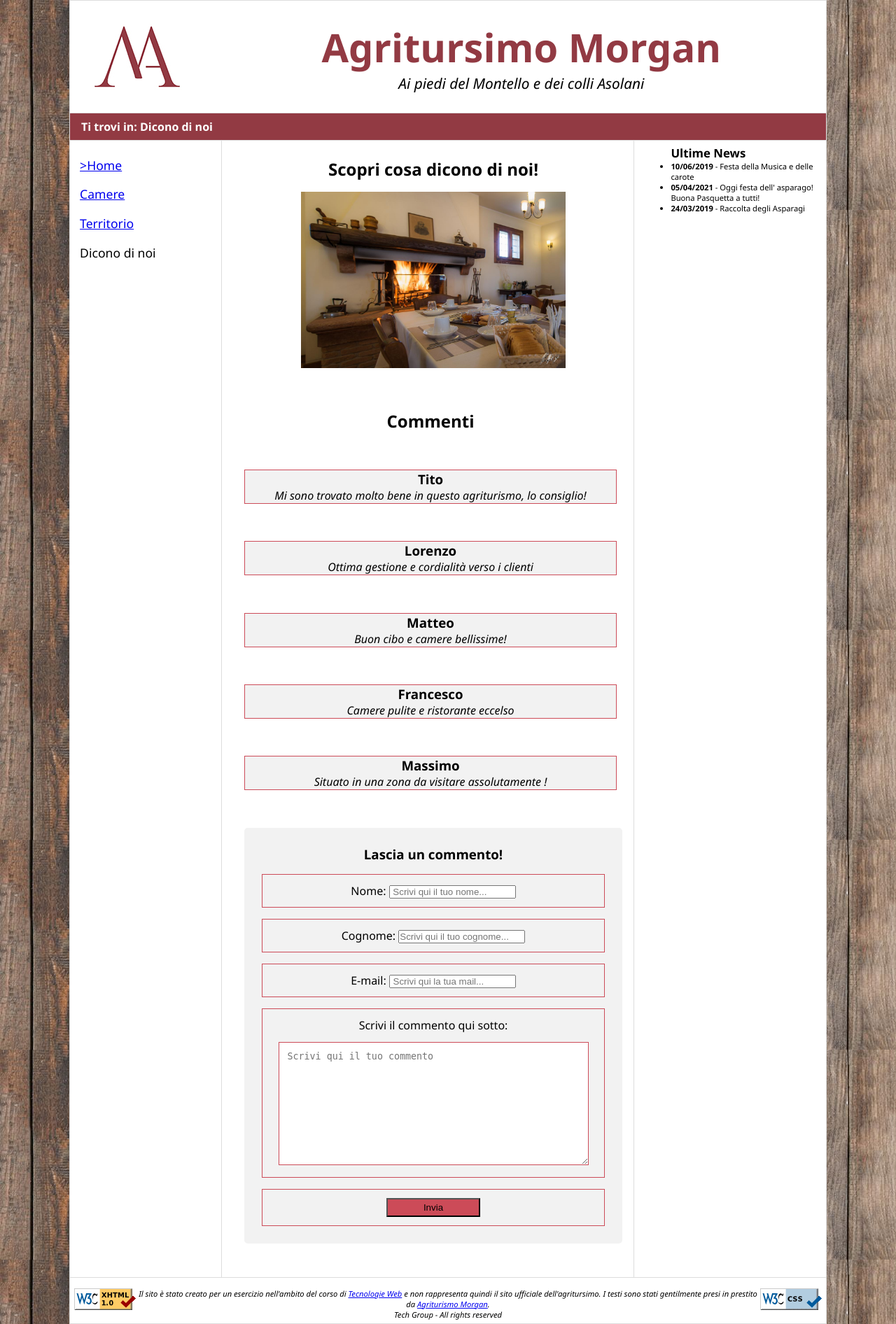
After one commit to inspektral/agriturimso_tecweb_proj, a PHP site: page /diconodinoi.html in a window 1280 px wide. The commit adds this page. Shown: the whole page at 70% size. Run offline with PHP 8.4, Linux system fonts and the light colour scheme.

Commit message:
sezione dicono di noi aggiunta

```diff
--- /dev/null
+++ b/diconodinoi.html
@@ -0,0 +1,149 @@
+<!DOCTYPE html PUBLIC "-//W3C//DTD XHTML 1.0 Strict//EN" "http://www.w3.org/TR/xhtml1/DTD/xhtml1-strict.dtd">
+<html xmlns="http://www.w3.org/1999/xhtml" xml:lang="it" lang="it">
+
+<head>
+	<meta http-equiv="Content-Type" content="text/html; charset=utf-8" />
+
+	<title>Agriturismo Morgan</title>
+
+	<meta name="title" content="Agriturismo Morgan" />
+	<meta name="description" content="Agriturismo situato nei pressi di Montebelluna (TV), che offre camere e colazione" />
+	<meta name="keywords" content="Agriturismo, Bed and Breakfast, Camere da letto, Montebelluna" />
+
+	<meta name="author" content="Matteo, Massimo, Tito, Lorenzo" />
+	<meta name="language" content="italian it" />
+
+	<link rel="stylesheet" type="text/css" href="style/style_lavoro.css" media="screen"/>
+
+	<link rel="stylesheet" type="text/css" href="style/small_lavoro.css" media="handheld, screen and (max-width: 640px), only screen and (max-device-width: 640px)"/>
+
+	<link rel="stylesheet" type="text/css" href="style/printLavoro.css" media="print" />
+
+</head>
+<body>
+    <div id="header">
+		<ul class="aiutiNascosti" >
+			<li><a href="#menu">Vai al menu</a></li>
+			<li><a href="#contentHomePage">Vai al contenuto</a></li>
+			<li><a href="#ultimeNews">Vai alle ultime news</a></li>
+		</ul>
+		<img id="logo" src="images/bbtlogo.png" alt="Logo dell'agriturismo" />
+		<h1>Agritursimo Morgan</h1>
+		<h2>Ai piedi del Montello e dei colli Asolani</h2>
+	</div>
+
+    <div id="breadcumb">
+		<p>Ti trovi in: Dicono di noi</span></p>
+	</div>
+
+    <div id="menu">
+		<ul>
+			<li><a href="index.html ">>Home</a></li>
+			<li><a href="camere.html">Camere</a></li>
+			<li><a href="territorio.html">Territorio</a></li>
+			<li id="currentLink"> Dicono di noi</li>
+		</ul>
+	</div>
+
+    <div id="rightSideBar">
+		<div id="ultimeNews">
+			<h2>Ultime News</h2>
+			<ul>
+				<li><strong>10/06/2019</strong> - Festa della Musica e delle carote</li>
+				<li><strong>05/04/2021</strong> - Oggi festa dell' asparago! <br/>Buona Pasquetta a tutti!</li>
+				<li><strong>24/03/2019</strong> - Raccolta degli Asparagi</li>
+			</ul>
+		</div>
+		<div id="socialCorner">
+			<!--<h1 xml:lang="en">Social Corner</h1>-->
+		</div>
+	</div>
+
+
+    <div id="contentHomePage" class="contenutoGenerale">
+		<h2 class="center">Scopri cosa dicono di noi!</h2>
+
+        <div id="imgCommenti">
+
+            <img src="images/tavola.jpg" class="imgCommenti" alt="tavola apparecchiata di fronte al camino all'interno dell'agriturismo">
+
+        </div>
+
+        <div id="sezionecommenti" class="comments">
+            <h2>Commenti</h2>
+            <section id="casellacommento">
+                <h3> Tito </h3>
+                <cite> Mi sono trovato molto bene in questo agriturismo, lo consiglio!</cite>
+            </section>
+
+            <section id="casellacommento">
+                <h3> Lorenzo </h3>
+                <cite> Ottima gestione e cordialità verso i clienti</cite>
+            </section>
+
+            <section id="casellacommento">
+                <h3> Matteo </h3>
+                <cite> Buon cibo e camere bellissime!</cite>
+            </section>
+
+            <section id="casellacommento">
+                <h3> Francesco </h3>
+                <cite> Camere pulite e ristorante eccelso</cite>
+            </section>
+
+            <section id="casellacommento">
+                <h3> Massimo </h3>
+                <cite> Situato in una zona da visitare assolutamente    !</cite>
+            </section>
+
+
+
+
+
+        </div>
+            <div id="lasciacommento">
+                <h3>Lascia un commento!</h3>
+            <form method="post" action="nuovocommento.php">
+
+                <fieldset>
+                    <label for="nome">Nome: </label>
+                    <input type="text" id="nome" name="nome" placeholder=" Scrivi qui il tuo nome..."/><br />
+                </fieldset>
+
+                <fieldset>
+                    <label for="cognome">Cognome: </label>
+                    <input type="text" id="cognome" name="cognome" placeholder="Scrivi qui il tuo cognome..." /><br />
+                </fieldset>
+
+                <fieldset>
+                    <label for="email">E-mail: </label>
+                    <input type="text" id="email" name="email" placeholder=" Scrivi qui la tua mail..."/><br />
+                </fieldset>
+
+                <fieldset>
+                    <label for="commento">Scrivi il commento qui sotto: </label>
+                    <textarea id="commento" name="commento" rows="10" cols="50" placeholder="Scrivi qui il tuo commento"></textarea>
+                </fieldset>
+
+                <fieldset>
+                    <button type="submit" name="submit" class="bottone1">Invia</button>
+                </fieldset>
+            </form>
+            </div>
+
+
+
+	</div>
+
+
+
+</body>
+
+<div id="footer">
+    <img src="images/valid-xhtml10.png" alt="logo validazione w3c xhtml" id="imgValidCode"/>
+    <img src="images/vcss-blue.gif" alt="validlogo validazione w3c css" id="imgValidCSS" />
+    <p>Il sito è stato creato per un esercizio nell'ambito del corso di <a href="https://elearning.unipd.it/math/login/index.php">Tecnologie Web</a> e non rappresenta quindi il sito ufficiale dell'agritursimo. I testi sono stati gentilmente presi in prestito da <a href="http://www.agriturismomorgan.it/">Agriturismo Morgan</a>.</p>
+    <p>Tech Group - All rights reserved</p>
+</div>
+</body>
+</html>
--- a/style/style_lavoro.css
+++ b/style/style_lavoro.css
@@ -183,6 +183,11 @@ SEZIONE CONTENUTO
 	margin-top: 1em;
 }
 
+.imgCommenti{
+	width: 70%;
+	padding: 1.0em;
+}
+
 #charactersStory dd{
 	border: 1px solid #000;
 	border-top: none;
@@ -226,6 +231,28 @@ table td, table th{
 	padding: 0.5em;
 }
 
+#sezionecommenti{
+	margin-top: 7%;
+	padding-right: 0.5em
+}
+
+#casellacommento{
+	margin-top: 10%;
+
+	border: 0.1px;
+	border-color:#cc4b58;
+	border-style: ridge;
+	background-color: #f2f2f2
+
+
+}
+
+#lasciacommento{
+	margin-top: 10%;
+	border-radius: 5px;
+  background-color: #f2f2f2;
+  padding: 25px;
+}
 /*
 
 ==============
@@ -251,3 +278,31 @@ SEZIONE FOOTER
 #imgValidCode{
 	float: left;
 }
+
+
+
+/*
+
+==============
+SEZIONE FORM
+==============
+
+*/
+
+
+
+ textarea, fieldset {
+	width: auto;
+  padding: 12px;
+  border: 0.1px solid #cc4b58;
+  margin-top: 1em;
+  resize: vertical;
+
+  }
+
+  .bottone1 {
+
+    background-color: #cc4b58;
+    width: 10em;
+    height: 2em;
+  }
```
Also changed, not shown: images/tavola.jpg (added).
